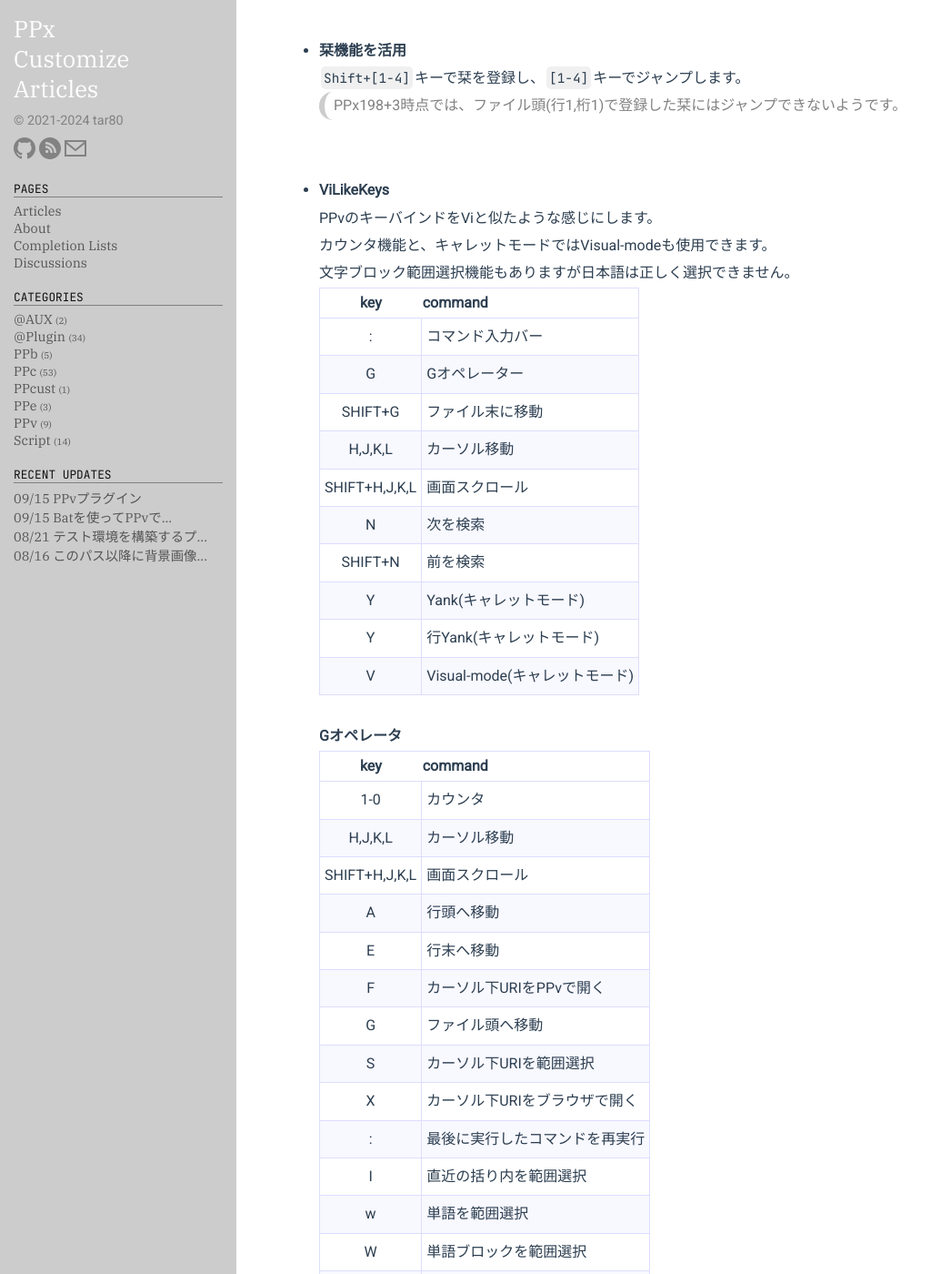
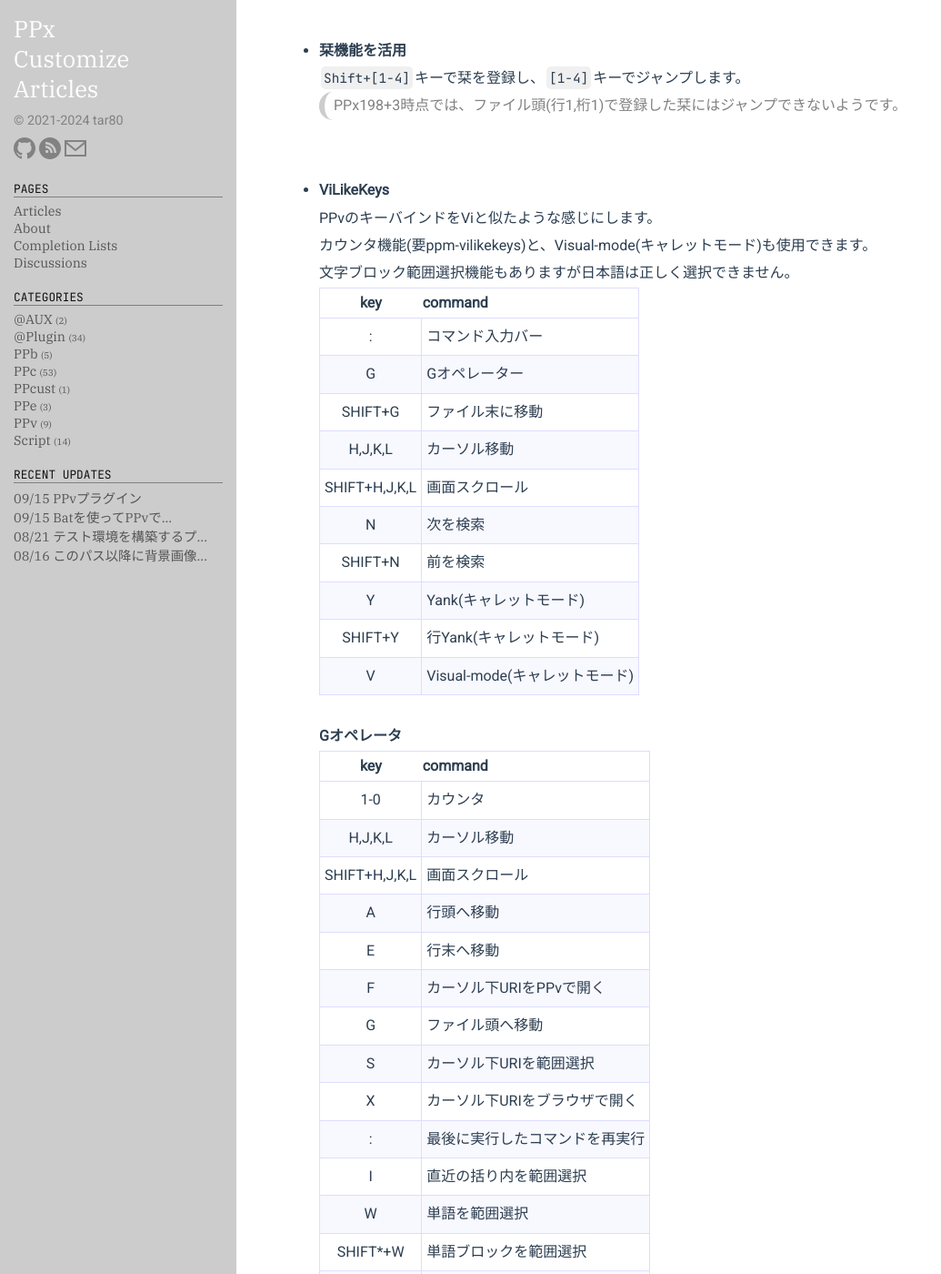
Before and after one commit to tar80/pages-pca, a Jekyll site: the page built from _posts/23-06-17-ppm_view.md, in a window 1280 px wide and 1400 px high, scrolled down 4533 px. Shown: the whole window at 91% size, without its empty margins (0-1035 px from the left). Built offline with Jekyll 4.4.1, drawn with Linux system fonts in a browser that asks for light colours.

Commit message:
style: 文章の修正をした

```diff
--- a/_posts/23-06-17-ppm_view.md
+++ b/_posts/23-06-17-ppm_view.md
@@ -146,7 +146,7 @@
 <BR>
 - **ViLikeKeys**
   PPvのキーバインドをViと似たような感じにします。
-  カウンタ機能と、キャレットモードではVisual-modeも使用できます。
+  カウンタ機能(要ppm-vilikekeys)と、Visual-mode(キャレットモード)も使用できます。
   文字ブロック範囲選択機能もありますが日本語は正しく選択できません。
 
     |      key      | command                       |
@@ -159,25 +159,25 @@
     |       N       | 次を検索                      |
     |    SHIFT+N    | 前を検索                      |
     |       Y       | Yank(キャレットモード)        |
-    |       Y       | 行Yank(キャレットモード)      |
+    |    SHIFT+Y    | 行Yank(キャレットモード)      |
     |       V       | Visual-mode(キャレットモード) |
 
     <BR>
       **Gオペレータ**
 
-    |      key      | command                        |
-    | :-----------: | :----------------------------- |
-    |      1-0      | カウンタ                       |
-    |    H,J,K,L    | カーソル移動                   |
-    | SHIFT+H,J,K,L | 画面スクロール                 |
-    |       A       | 行頭へ移動                     |
-    |       E       | 行末へ移動                     |
-    |       F       | カーソル下URIをPPvで開く       |
-    |       G       | ファイル頭へ移動               |
-    |       S       | カーソル下URIを範囲選択        |
-    |       X       | カーソル下URIをブラウザで開く  |
-    |       :       | 最後に実行したコマンドを再実行 |
-    |       I       | 直近の括り内を範囲選択         |
-    |       w       | 単語を範囲選択                 |
-    |       W       | 単語ブロックを範囲選択         |
-    | " ' ` , \{ \[ \( \< | 対応する括り内を範囲選択 |
+    |         key         | command                        |
+    | :-----------------: | :----------------------------- |
+    |         1-0         | カウンタ                       |
+    |       H,J,K,L       | カーソル移動                   |
+    |    SHIFT+H,J,K,L    | 画面スクロール                 |
+    |          A          | 行頭へ移動                     |
+    |          E          | 行末へ移動                     |
+    |          F          | カーソル下URIをPPvで開く       |
+    |          G          | ファイル頭へ移動               |
+    |          S          | カーソル下URIを範囲選択        |
+    |          X          | カーソル下URIをブラウザで開く  |
+    |          :          | 最後に実行したコマンドを再実行 |
+    |          I          | 直近の括り内を範囲選択         |
+    |          W          | 単語を範囲選択                 |
+    |      SHIFT\*+W      | 単語ブロックを範囲選択         |
+    | " ' ` , \{ \[ \( \< | 対応する括り内を範囲選択       |
```
Also changed, not shown: other parts of _posts/23-06-17-ppm_view.md (+1 -1 lines), _posts/23-06-16-ppv_syntax.md (+3 -4 lines), 1 other file.
